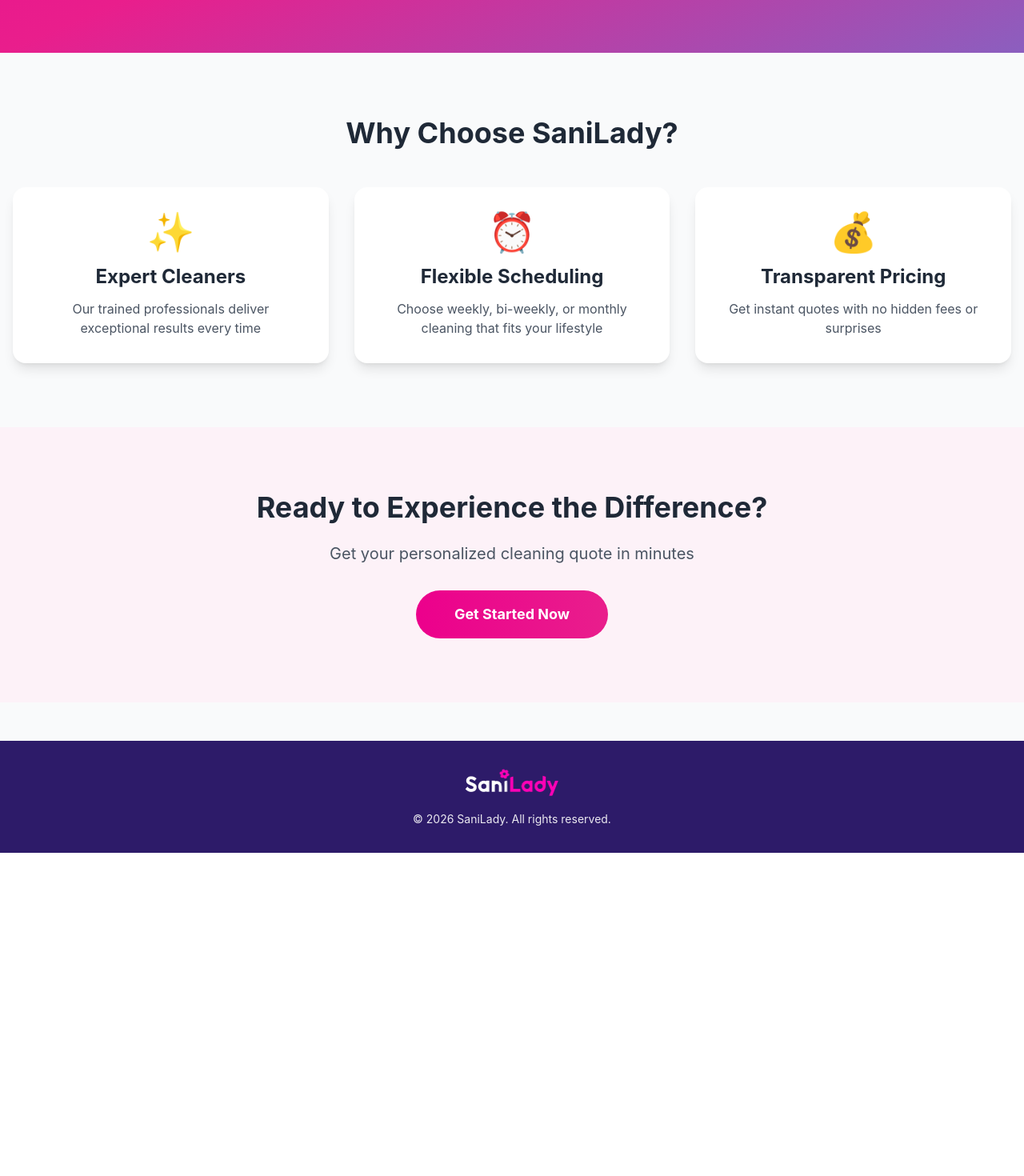
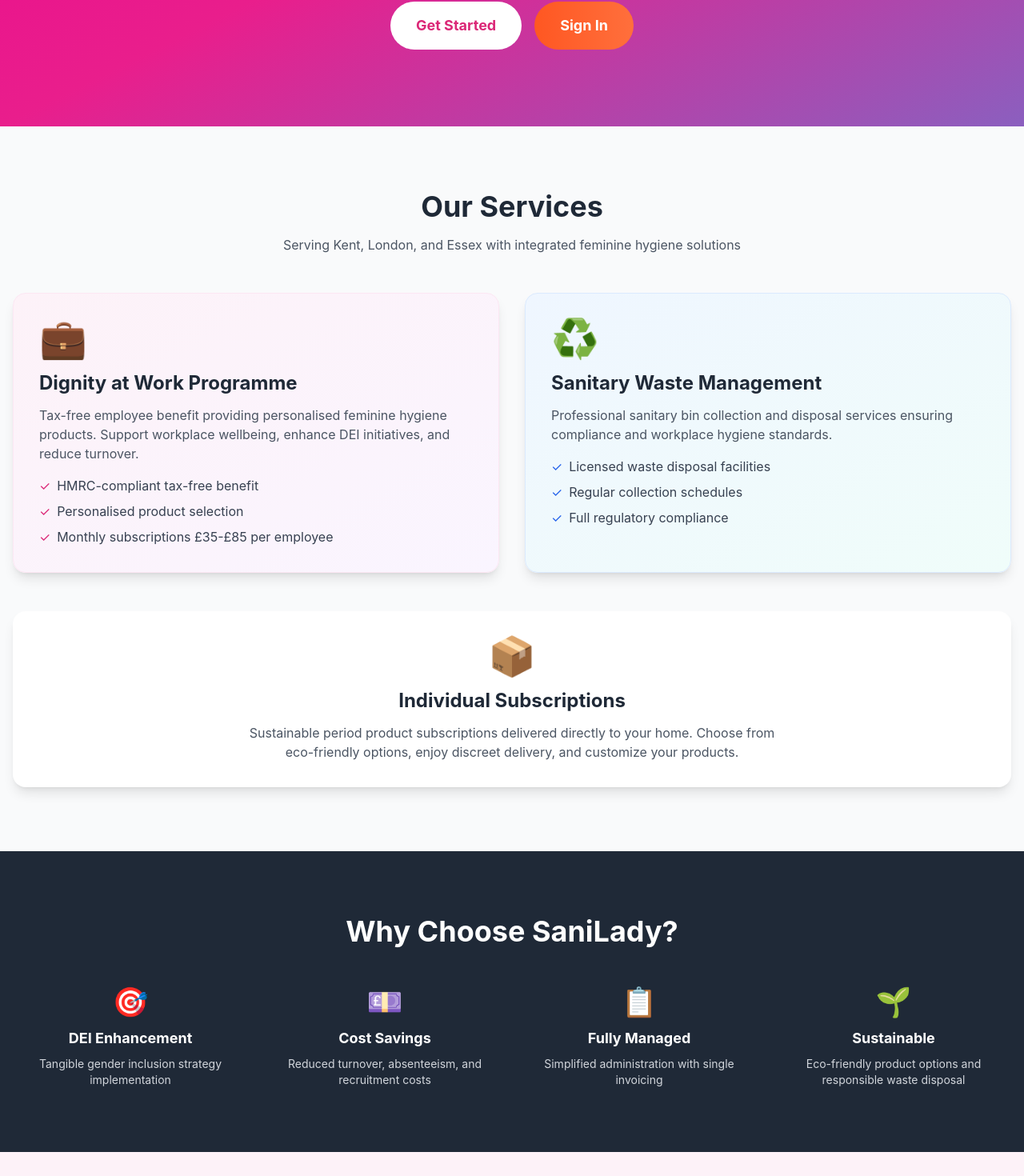
Before and after one commit to ronchimbo-star/saniladyv2, a React (Vite) app: page / in a window 1280 px wide. Shown: the part 558-2028 px from the top of the page at 80% size. Before the commit the page ends 1624 px from the top, so only its background shows below. Built offline with nearby package versions, Linux system fonts and the light colour scheme.

Commit message:
Updated Layout.tsx

```diff
--- a/src/components/Layout.tsx
+++ b/src/components/Layout.tsx
@@ -68,16 +68,38 @@
 
       <main>{children}</main>
 
-      <footer className="bg-[#2d1b69] text-white py-8 mt-12">
-        <div className="max-w-7xl mx-auto px-4 text-center">
+      <footer className="bg-[#2d1b69] text-white py-12 mt-12">
+        <div className="max-w-7xl mx-auto px-4">
+          <div className="grid md:grid-cols-3 gap-8 mb-8">
+            <div>
               <img
                 src="/sanilady-logo-footer.png"
                 alt="SaniLady"
-            className="h-10 mx-auto mb-4"
+                className="h-10 mb-4"
               />
+              <p className="text-sm opacity-90">
+                Comprehensive feminine hygiene solutions for UK businesses and individuals.
+              </p>
+            </div>
+            <div>
+              <h3 className="font-bold mb-3">Services</h3>
+              <ul className="space-y-2 text-sm opacity-90">
+                <li>Dignity at Work Programme</li>
+                <li>Sanitary Waste Management</li>
+                <li>Individual Subscriptions</li>
+              </ul>
+            </div>
+            <div>
+              <h3 className="font-bold mb-3">Service Areas</h3>
+              <p className="text-sm opacity-90">Kent, London, and Essex</p>
+              <p className="text-sm opacity-90 mt-2">UK-wide Dignity at Work Programme</p>
+            </div>
+          </div>
+          <div className="border-t border-white/20 pt-6 text-center">
             <p className="text-sm opacity-90">
               &copy; {new Date().getFullYear()} SaniLady. All rights reserved.
             </p>
+          </div>
         </div>
       </footer>
     </div>
--- a/src/pages/Home.tsx
+++ b/src/pages/Home.tsx
@@ -14,10 +14,10 @@
             className="h-20 mx-auto mb-8 filter brightness-0 invert"
           />
           <h1 className="text-5xl md:text-6xl font-bold mb-6">
-            Professional Cleaning Services
+            Comprehensive Feminine Hygiene Solutions
           </h1>
           <p className="text-xl md:text-2xl mb-8 opacity-90 max-w-3xl mx-auto">
-            Experience spotless spaces with SaniLady's expert cleaning solutions tailored to your needs
+            Supporting UK businesses and individuals with professional sanitary waste management and the innovative Dignity at Work programme
           </p>
           <div className="flex flex-col sm:flex-row gap-4 justify-center">
             {user ? (
@@ -56,39 +56,112 @@
       </div>
 
       <div className="max-w-7xl mx-auto px-4 py-20">
-        <h2 className="text-4xl font-bold text-center text-gray-800 mb-12">
-          Why Choose SaniLady?
+        <h2 className="text-4xl font-bold text-center text-gray-800 mb-4">
+          Our Services
         </h2>
+        <p className="text-center text-gray-600 mb-12 max-w-2xl mx-auto">
+          Serving Kent, London, and Essex with integrated feminine hygiene solutions
+        </p>
 
-        <div className="grid md:grid-cols-3 gap-8">
-          <div className="bg-white rounded-2xl shadow-lg p-8 text-center hover:shadow-xl transition-shadow">
-            <div className="text-5xl mb-4">✨</div>
+        <div className="grid md:grid-cols-2 gap-8 mb-12">
+          <div className="bg-gradient-to-br from-pink-50 to-purple-50 rounded-2xl shadow-lg p-8 hover:shadow-xl transition-shadow border border-pink-100">
+            <div className="text-5xl mb-4">💼</div>
             <h3 className="text-2xl font-bold text-gray-800 mb-3">
-              Expert Cleaners
+              Dignity at Work Programme
             </h3>
-            <p className="text-gray-600">
-              Our trained professionals deliver exceptional results every time
+            <p className="text-gray-600 mb-4">
+              Tax-free employee benefit providing personalised feminine hygiene products. Support workplace wellbeing, enhance DEI initiatives, and reduce turnover.
             </p>
+            <ul className="space-y-2 text-gray-700">
+              <li className="flex items-start">
+                <span className="text-pink-600 mr-2">✓</span>
+                <span>HMRC-compliant tax-free benefit</span>
+              </li>
+              <li className="flex items-start">
+                <span className="text-pink-600 mr-2">✓</span>
+                <span>Personalised product selection</span>
+              </li>
+              <li className="flex items-start">
+                <span className="text-pink-600 mr-2">✓</span>
+                <span>Monthly subscriptions £35-£85 per employee</span>
+              </li>
+            </ul>
           </div>
 
-          <div className="bg-white rounded-2xl shadow-lg p-8 text-center hover:shadow-xl transition-shadow">
-            <div className="text-5xl mb-4">⏰</div>
+          <div className="bg-gradient-to-br from-blue-50 to-teal-50 rounded-2xl shadow-lg p-8 hover:shadow-xl transition-shadow border border-blue-100">
+            <div className="text-5xl mb-4">♻️</div>
             <h3 className="text-2xl font-bold text-gray-800 mb-3">
-              Flexible Scheduling
+              Sanitary Waste Management
             </h3>
-            <p className="text-gray-600">
-              Choose weekly, bi-weekly, or monthly cleaning that fits your lifestyle
+            <p className="text-gray-600 mb-4">
+              Professional sanitary bin collection and disposal services ensuring compliance and workplace hygiene standards.
             </p>
+            <ul className="space-y-2 text-gray-700">
+              <li className="flex items-start">
+                <span className="text-blue-600 mr-2">✓</span>
+                <span>Licensed waste disposal facilities</span>
+              </li>
+              <li className="flex items-start">
+                <span className="text-blue-600 mr-2">✓</span>
+                <span>Regular collection schedules</span>
+              </li>
+              <li className="flex items-start">
+                <span className="text-blue-600 mr-2">✓</span>
+                <span>Full regulatory compliance</span>
+              </li>
+            </ul>
           </div>
+        </div>
 
-          <div className="bg-white rounded-2xl shadow-lg p-8 text-center hover:shadow-xl transition-shadow">
-            <div className="text-5xl mb-4">💰</div>
-            <h3 className="text-2xl font-bold text-gray-800 mb-3">
-              Transparent Pricing
-            </h3>
-            <p className="text-gray-600">
-              Get instant quotes with no hidden fees or surprises
-            </p>
+        <div className="bg-white rounded-2xl shadow-lg p-8 text-center">
+          <div className="text-5xl mb-4">📦</div>
+          <h3 className="text-2xl font-bold text-gray-800 mb-3">
+            Individual Subscriptions
+          </h3>
+          <p className="text-gray-600 max-w-2xl mx-auto">
+            Sustainable period product subscriptions delivered directly to your home. Choose from eco-friendly options, enjoy discreet delivery, and customize your products.
+          </p>
+        </div>
+      </div>
+
+      <div className="bg-gray-800 text-white py-20">
+        <div className="max-w-7xl mx-auto px-4">
+          <h2 className="text-4xl font-bold text-center mb-12">
+            Why Choose SaniLady?
+          </h2>
+
+          <div className="grid md:grid-cols-4 gap-6">
+            <div className="text-center">
+              <div className="text-4xl mb-3">🎯</div>
+              <h3 className="text-lg font-bold mb-2">DEI Enhancement</h3>
+              <p className="text-sm text-gray-300">
+                Tangible gender inclusion strategy implementation
+              </p>
+            </div>
+
+            <div className="text-center">
+              <div className="text-4xl mb-3">💷</div>
+              <h3 className="text-lg font-bold mb-2">Cost Savings</h3>
+              <p className="text-sm text-gray-300">
+                Reduced turnover, absenteeism, and recruitment costs
+              </p>
+            </div>
+
+            <div className="text-center">
+              <div className="text-4xl mb-3">📋</div>
+              <h3 className="text-lg font-bold mb-2">Fully Managed</h3>
+              <p className="text-sm text-gray-300">
+                Simplified administration with single invoicing
+              </p>
+            </div>
+
+            <div className="text-center">
+              <div className="text-4xl mb-3">🌱</div>
+              <h3 className="text-lg font-bold mb-2">Sustainable</h3>
+              <p className="text-sm text-gray-300">
+                Eco-friendly product options and responsible waste disposal
+              </p>
+            </div>
           </div>
         </div>
       </div>
@@ -96,10 +169,10 @@
       <div className="bg-pink-50 py-20">
         <div className="max-w-4xl mx-auto px-4 text-center">
           <h2 className="text-4xl font-bold text-gray-800 mb-6">
-            Ready to Experience the Difference?
+            Ready to Transform Your Workplace?
           </h2>
           <p className="text-xl text-gray-600 mb-8">
-            Get your personalized cleaning quote in minutes
+            Get your personalized quote for our Dignity at Work programme or waste management services
           </p>
           <Link
             to={user ? '/quote-request' : '/signup'}
--- a/src/pages/QuoteRequest.tsx
+++ b/src/pages/QuoteRequest.tsx
@@ -4,11 +4,11 @@
 
 export default function QuoteRequest() {
   const { user } = useAuth();
-  const [propertyType, setPropertyType] = useState('');
+  const [serviceType, setServiceType] = useState('');
   const [propertySize, setPropertySize] = useState('');
   const [cleaningFrequency, setCleaningFrequency] = useState('');
-  const [bedrooms, setBedrooms] = useState(0);
-  const [bathrooms, setBathrooms] = useState(0);
+  const [employeeCount, setEmployeeCount] = useState(0);
+  const [binCount, setBinCount] = useState(0);
   const [additionalServices, setAdditionalServices] = useState<string[]>([]);
   const [specialRequirements, setSpecialRequirements] = useState('');
   const [estimatedCost, setEstimatedCost] = useState(0);
@@ -18,22 +18,31 @@
 
   useEffect(() => {
     calculateEstimate();
-  }, [propertyType, propertySize, cleaningFrequency, bedrooms, bathrooms, additionalServices]);
+  }, [serviceType, propertySize, cleaningFrequency, employeeCount, binCount, additionalServices]);
 
   const calculateEstimate = () => {
     let base = 0;
 
-    if (propertySize === 'small') base = 40;
-    else if (propertySize === 'medium') base = 60;
-    else if (propertySize === 'large') base = 90;
-    else if (propertySize === 'extra-large') base = 120;
+    if (serviceType === 'dignity-at-work') {
+      base = employeeCount * 60;
+    } else if (serviceType === 'waste-management') {
+      if (propertySize === 'small') base = 50;
+      else if (propertySize === 'medium') base = 75;
+      else if (propertySize === 'large') base = 120;
+      else if (propertySize === 'extra-large') base = 180;
 
-    if (cleaningFrequency === 'weekly') base *= 4;
-    else if (cleaningFrequency === 'bi-weekly') base *= 2;
-    else if (cleaningFrequency === 'monthly') base *= 1;
+      base += binCount * 15;
+    } else if (serviceType === 'both') {
+      base = employeeCount * 55;
+      if (propertySize === 'small') base += 40;
+      else if (propertySize === 'medium') base += 60;
+      else if (propertySize === 'large') base += 100;
+      else if (propertySize === 'extra-large') base += 150;
 
-    base += bedrooms * 10 + bathrooms * 15;
-    base += additionalServices.length * 20;
+      base += binCount * 12;
+    }
+
+    base += additionalServices.length * 25;
 
     setEstimatedCost(base);
   };
@@ -51,8 +60,13 @@
     setError('');
     setSuccess(false);
 
-    if (!propertyType || !propertySize || !cleaningFrequency) {
-      setError('Please fill in all required fields');
+    if (!serviceType) {
+      setError('Please select a service type');
+      return;
+    }
+
+    if ((serviceType === 'waste-management' || serviceType === 'both') && !propertySize) {
+      setError('Please select facility size for waste management services');
       return;
     }
 
@@ -63,11 +77,11 @@
         .from('quotes')
         .insert({
           user_id: user!.id,
-          property_type: propertyType,
-          property_size: propertySize,
-          cleaning_frequency: cleaningFrequency,
-          bedrooms,
-          bathrooms,
+          property_type: serviceType,
+          property_size: propertySize || 'N/A',
+          cleaning_frequency: cleaningFrequency || 'monthly',
+          bedrooms: employeeCount,
+          bathrooms: binCount,
           additional_services: additionalServices,
           special_requirements: specialRequirements,
           estimated_cost: estimatedCost,
@@ -79,11 +93,11 @@
       setSuccess(true);
       setError('');
 
-      setPropertyType('');
+      setServiceType('');
       setPropertySize('');
       setCleaningFrequency('');
-      setBedrooms(0);
-      setBathrooms(0);
+      setEmployeeCount(0);
+      setBinCount(0);
       setAdditionalServices([]);
       setSpecialRequirements('');
     } catch (err) {
@@ -98,97 +112,100 @@
       <div className="max-w-4xl mx-auto">
         <div className="bg-white rounded-2xl shadow-lg p-8">
           <h1 className="text-3xl font-bold text-gray-800 mb-2">Request a Quote</h1>
-          <p className="text-gray-600 mb-8">Get an instant estimate for your cleaning needs</p>
+          <p className="text-gray-600 mb-8">Get an instant estimate for your feminine hygiene solutions</p>
 
           <form onSubmit={handleSubmit} className="space-y-6">
-            <div className="grid md:grid-cols-2 gap-6">
             <div>
               <label className="block text-sm font-medium text-gray-700 mb-2">
-                  Property Type <span className="text-red-500">*</span>
+                Service Type <span className="text-red-500">*</span>
               </label>
               <select
-                  value={propertyType}
-                  onChange={(e) => setPropertyType(e.target.value)}
+                value={serviceType}
+                onChange={(e) => setServiceType(e.target.value)}
                 required
                 className="w-full px-4 py-3 border border-gray-300 rounded-lg focus:ring-2 focus:ring-pink-500 focus:border-transparent"
               >
-                  <option value="">Select property type</option>
-                  <option value="apartment">Apartment</option>
-                  <option value="house">House</option>
-                  <option value="office">Office</option>
-                  <option value="commercial">Commercial</option>
+                <option value="">Select service type</option>
+                <option value="dignity-at-work">Dignity at Work Programme</option>
+                <option value="waste-management">Sanitary Waste Management</option>
+                <option value="both">Both Services (Combined)</option>
+                <option value="individual-subscription">Individual Subscription</option>
+              </select>
+            </div>
+
+            {(serviceType === 'dignity-at-work' || serviceType === 'both') && (
+              <div>
+                <label className="block text-sm font-medium text-gray-700 mb-2">
+                  Number of Female Employees
+                </label>
+                <input
+                  type="number"
+                  min="0"
+                  value={employeeCount}
+                  onChange={(e) => setEmployeeCount(parseInt(e.target.value) || 0)}
+                  className="w-full px-4 py-3 border border-gray-300 rounded-lg focus:ring-2 focus:ring-pink-500 focus:border-transparent"
+                  placeholder="Approximate number"
+                />
+                <p className="text-sm text-gray-500 mt-1">For Dignity at Work programme pricing</p>
+              </div>
+            )}
+
+            {(serviceType === 'waste-management' || serviceType === 'both') && (
+              <>
+                <div>
+                  <label className="block text-sm font-medium text-gray-700 mb-2">
+                    Facility Size <span className="text-red-500">*</span>
+                  </label>
+                  <select
+                    value={propertySize}
+                    onChange={(e) => setPropertySize(e.target.value)}
+                    className="w-full px-4 py-3 border border-gray-300 rounded-lg focus:ring-2 focus:ring-pink-500 focus:border-transparent"
+                  >
+                    <option value="">Select facility size</option>
+                    <option value="small">Small (1-10 employees)</option>
+                    <option value="medium">Medium (11-50 employees)</option>
+                    <option value="large">Large (51-200 employees)</option>
+                    <option value="extra-large">Extra Large (200+ employees)</option>
                   </select>
                 </div>
 
                 <div>
                   <label className="block text-sm font-medium text-gray-700 mb-2">
-                  Property Size <span className="text-red-500">*</span>
-                </label>
-                <select
-                  value={propertySize}
-                  onChange={(e) => setPropertySize(e.target.value)}
-                  required
-                  className="w-full px-4 py-3 border border-gray-300 rounded-lg focus:ring-2 focus:ring-pink-500 focus:border-transparent"
-                >
-                  <option value="">Select size</option>
-                  <option value="small">Small (up to 1000 sq ft)</option>
-                  <option value="medium">Medium (1000-2000 sq ft)</option>
-                  <option value="large">Large (2000-3000 sq ft)</option>
-                  <option value="extra-large">Extra Large (3000+ sq ft)</option>
-                </select>
-              </div>
-
-              <div>
-                <label className="block text-sm font-medium text-gray-700 mb-2">
-                  Cleaning Frequency <span className="text-red-500">*</span>
-                </label>
-                <select
-                  value={cleaningFrequency}
-                  onChange={(e) => setCleaningFrequency(e.target.value)}
-                  required
-                  className="w-full px-4 py-3 border border-gray-300 rounded-lg focus:ring-2 focus:ring-pink-500 focus:border-transparent"
-                >
-                  <option value="">Select frequency</option>
-                  <option value="weekly">Weekly</option>
-                  <option value="bi-weekly">Bi-Weekly</option>
-                  <option value="monthly">Monthly</option>
-                  <option value="one-time">One-Time</option>
-                </select>
-              </div>
-
-              <div>
-                <label className="block text-sm font-medium text-gray-700 mb-2">
-                  Number of Bedrooms
+                    Number of Sanitary Bins Required
                   </label>
                   <input
                     type="number"
                     min="0"
-                  value={bedrooms}
-                  onChange={(e) => setBedrooms(parseInt(e.target.value) || 0)}
+                    value={binCount}
+                    onChange={(e) => setBinCount(parseInt(e.target.value) || 0)}
                     className="w-full px-4 py-3 border border-gray-300 rounded-lg focus:ring-2 focus:ring-pink-500 focus:border-transparent"
+                    placeholder="Estimated number of bins"
                   />
                 </div>
 
                 <div>
                   <label className="block text-sm font-medium text-gray-700 mb-2">
-                  Number of Bathrooms
+                    Collection Frequency
                   </label>
-                <input
-                  type="number"
-                  min="0"
-                  value={bathrooms}
-                  onChange={(e) => setBathrooms(parseInt(e.target.value) || 0)}
+                  <select
+                    value={cleaningFrequency}
+                    onChange={(e) => setCleaningFrequency(e.target.value)}
                     className="w-full px-4 py-3 border border-gray-300 rounded-lg focus:ring-2 focus:ring-pink-500 focus:border-transparent"
-                />
+                  >
+                    <option value="weekly">Weekly</option>
+                    <option value="bi-weekly">Bi-Weekly</option>
+                    <option value="monthly">Monthly</option>
+                  </select>
                 </div>
-            </div>
+              </>
+            )}
 
             <div>
               <label className="block text-sm font-medium text-gray-700 mb-3">
                 Additional Services
               </label>
               <div className="grid md:grid-cols-2 gap-3">
-                {['Deep Cleaning', 'Carpet Cleaning', 'Window Cleaning', 'Laundry Service'].map((service) => (
+                {['Sustainable Products', 'Training & Education', 'Policy Development', 'Compliance Audit'].map((service) => (
                   <label key={service} className="flex items-center space-x-3 cursor-pointer">
                     <input
                       type="checkbox"
@@ -215,13 +232,20 @@
               />
             </div>
 
+            {serviceType && (
               <div className="bg-pink-50 border border-pink-200 rounded-lg p-6">
                 <p className="text-sm text-gray-600 mb-2">Estimated Monthly Cost</p>
                 <p className="text-4xl font-bold text-[#ec008c]">£{estimatedCost.toFixed(2)}</p>
                 <p className="text-sm text-purple-600 mt-2">
                   This is an estimate. Final pricing will be confirmed in your quote.
                 </p>
+                {serviceType === 'dignity-at-work' && employeeCount > 0 && (
+                  <p className="text-sm text-gray-600 mt-2">
+                    Approximately £{(estimatedCost / employeeCount).toFixed(2)} per employee per month
+                  </p>
+                )}
               </div>
+            )}
 
             {success && (
               <div className="bg-green-50 border border-green-200 text-green-700 px-4 py-3 rounded-lg">
```
Also changed, not shown: src/pages/Dashboard.tsx (+6 -3 lines). Lines whose indentation alone changed are shown as unchanged.
